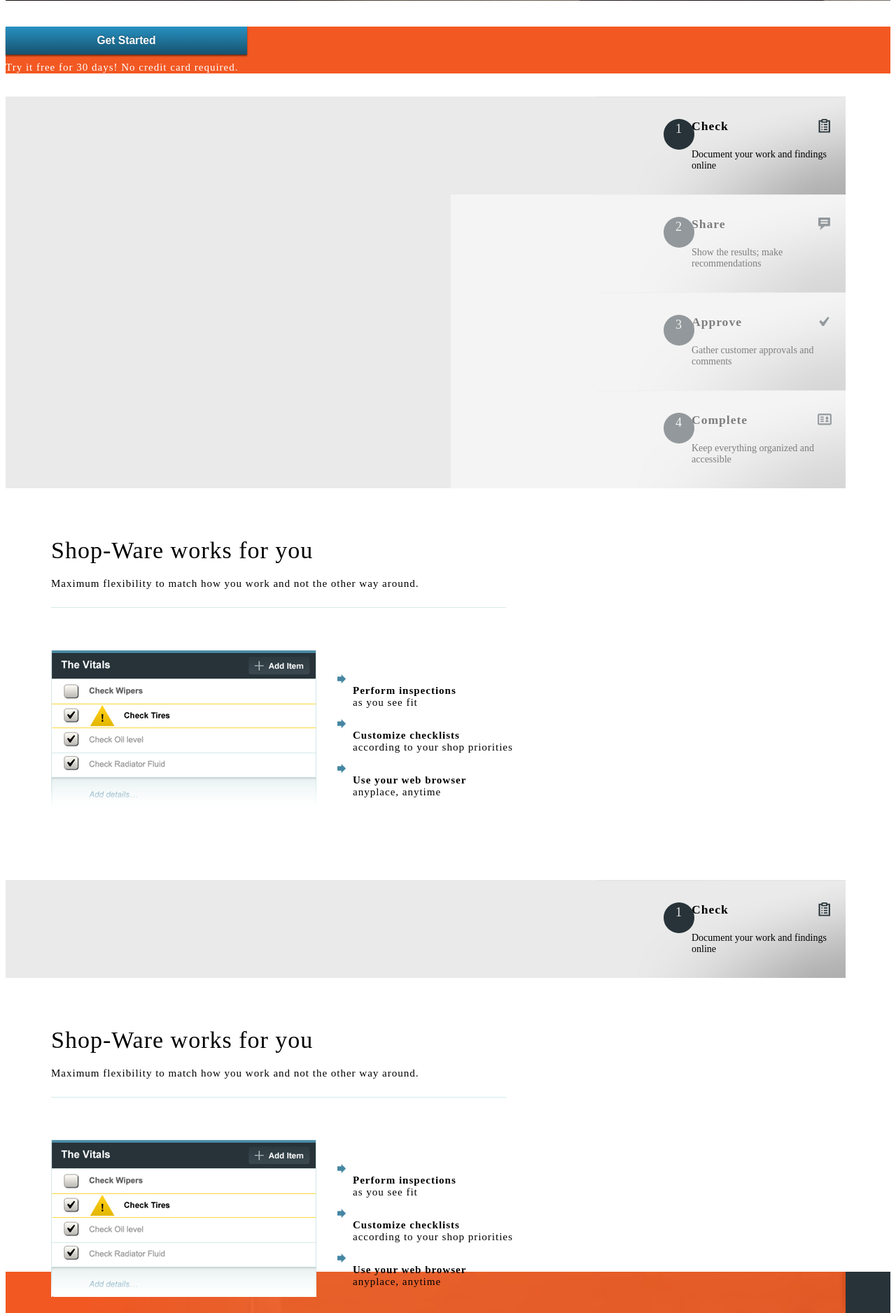
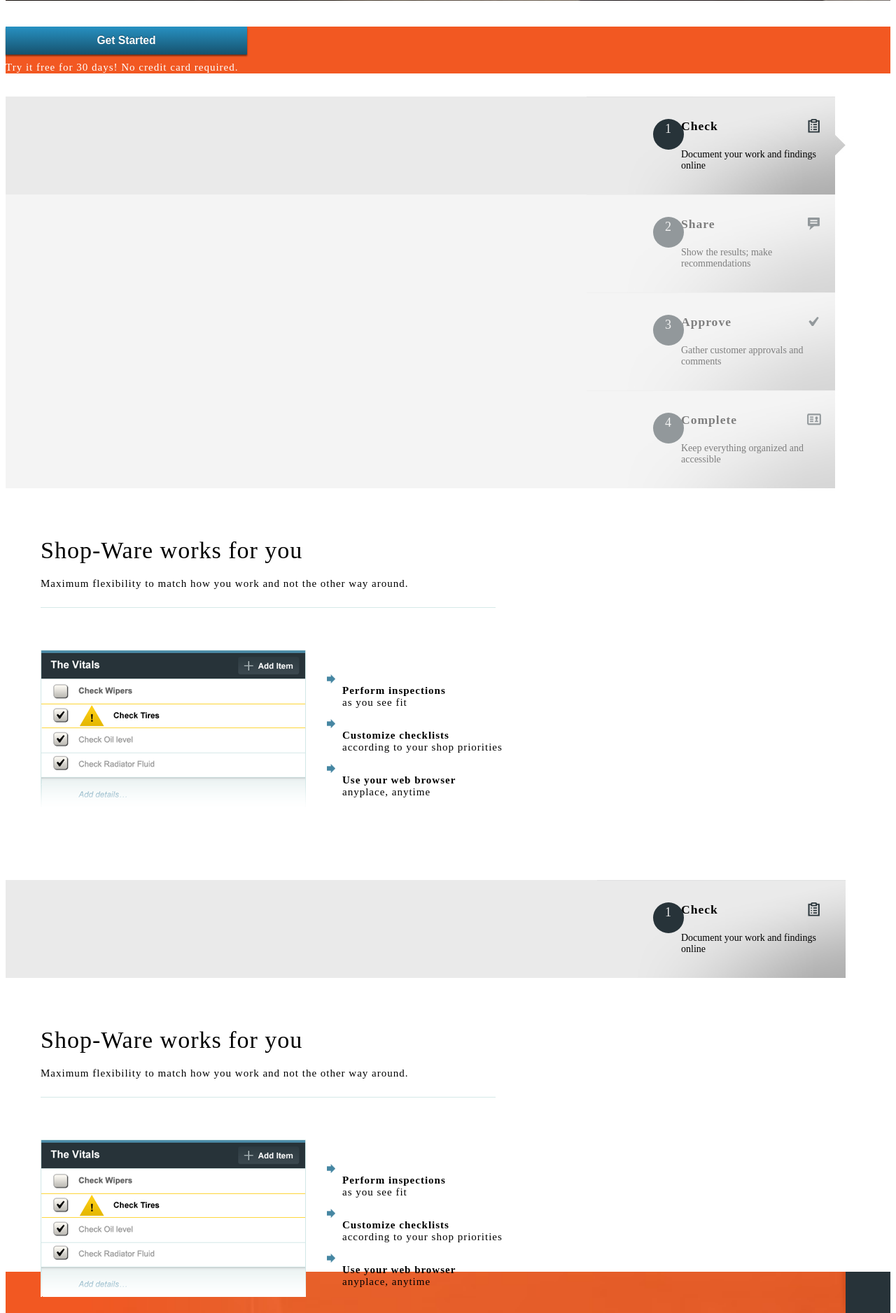
Before and after one commit to justinpetersen/shop-ware, a PHP site: page / in a window 1280 px wide. Shown: the part 1310-3187 px from the top of the page at 70% size. Run offline with PHP 8.4, Linux system fonts and the light colour scheme; style sheets or scripts are compiled from the project's sources; some libraries are stand-ins or nearby versions.

Commit message:
Added tab arrows

```diff
--- a/app/index.html
+++ b/app/index.html
@@ -110,7 +110,7 @@
             <div class="container-fluid home-main-container">
                 <div class="row">
                     <div class="col-xs-12 col-sm-4 col-md-3 home-tab-col">
-                        <div class="home-tab active">
+                        <div class="home-tab active active-tab">
                             <div class="home-tab-copy">
                                 <div class="number-circle tab-number-circle">1</div>
                                 <div class="home-tab-heading">
--- a/app/scripts/main.js
+++ b/app/scripts/main.js
@@ -25,8 +25,10 @@ TabGroup.prototype.setActiveTab = function(activeIndex) {
 	$('.home-tab').each(function(index) {
 		if (index === activeIndex) {
 			$(this).addClass('active');
+			$(this).addClass('active-tab');
 		} else {
 			$(this).removeClass('active');
+			$(this).removeClass('active-tab');
 		}
 	});
 	$('.home-tab-slide').each(function(index) {
@@ -61,6 +63,7 @@ TabGroup.prototype.initScrollOnCollapse = function() {
 TabGroup.prototype.cloneTab = function(element, index) {
 	var clone = element.clone();
 	clone.addClass('active');
+	clone.addClass('accordion-tab');
 	$('.panel-title').eq(index).append(clone);
 };
 
--- a/app/styles/home.scss
+++ b/app/styles/home.scss
@@ -10,6 +10,8 @@
         max-width: 1200px;
 
         .home-tab-col {
+            background-color: #fff;
+
             @media (min-width: 768px) {
                 padding: 0;
             }
@@ -17,7 +19,10 @@
 
         .home-tab {
             height: 110px;
-            background: #eaeaea url('../images/tab-gradient.png') no-repeat right bottom;
+            background-color: #eaeaea;
+            background-image: url('../images/tab-gradient.png');
+            background-repeat: no-repeat;
+            background-position: right bottom;
             opacity: 0.5;
             transition: opacity 0.4s;
             cursor: pointer;
@@ -30,7 +35,7 @@
                 position: relative;
                 padding-top: 32px;
                 padding-left: 20px;
-                padding-right: 10px;
+                padding-right: 25px;
 
                 @media (min-width: 768px) {
                     float: right;
@@ -46,6 +51,10 @@
                     position: absolute;
                     top: 32px;
                     right: 20px;
+
+                    @media (min-width: 768px) {
+                        right: 35px;
+                    }
                 }
 
                 .home-tab-heading {
@@ -73,6 +82,14 @@
             opacity: 1;
         }
 
+        .active-tab {
+            background-image: url('../images/tab-gradient-active.png');
+        }
+
+        .accordion-tab {
+            background-image: url('../images/tab-gradient-accordion.png');
+        }
+
         .active {
             opacity: 1;
         }
@@ -95,14 +112,14 @@
 
                     @media (min-width: 768px) and (max-width: 992px) {
                         padding-top: 40px;
-                        margin-left: 40px;
+                        margin-left: 25px;
                         margin-right: 40px;
                     }
 
                     @media (min-width: 992px) {
                         padding-top: 70px;
                         padding-bottom: 10px;
-                        margin-left: 65px;
+                        margin-left: 50px;
                         border-bottom: 1px solid #d5e9e8;
                     }
 
@@ -121,13 +138,13 @@
 
                     @media (min-width: 768px) and (max-width: 992px) {
                         margin-top: 10px;
-                        margin-left: 40px;
+                        margin-left: 25px;
                         margin-right: 40px;
                     }
 
                     @media (min-width: 992px) {
                         margin-top: 60px;
-                        margin-left: 65px;
+                        margin-left: 50px;
                     }
                 }
 
@@ -136,7 +153,7 @@
                     width: 100%;
 
                     @media (min-width: 768px) and (max-width: 992px) {
-                        padding-left: 40px;
+                        padding-left: 25px;
                         width: auto;
                     }
 
@@ -188,7 +205,7 @@
     }
 
     .panel-body {
-        height: 480px;
+        height: 510px;
     }
 
     .panel + .panel {
```
Also changed, not shown: app/images/tab-gradient-accordion.png (added), app/images/tab-gradient-active.png (added), app/images/tab-gradient.png.
